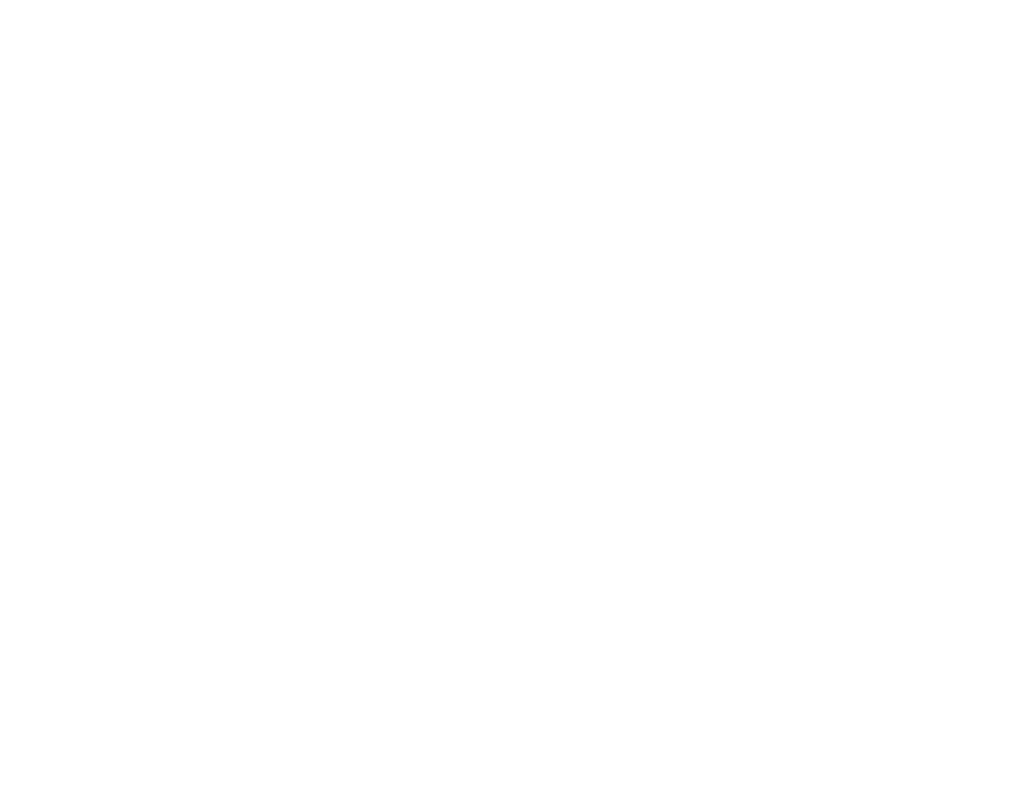
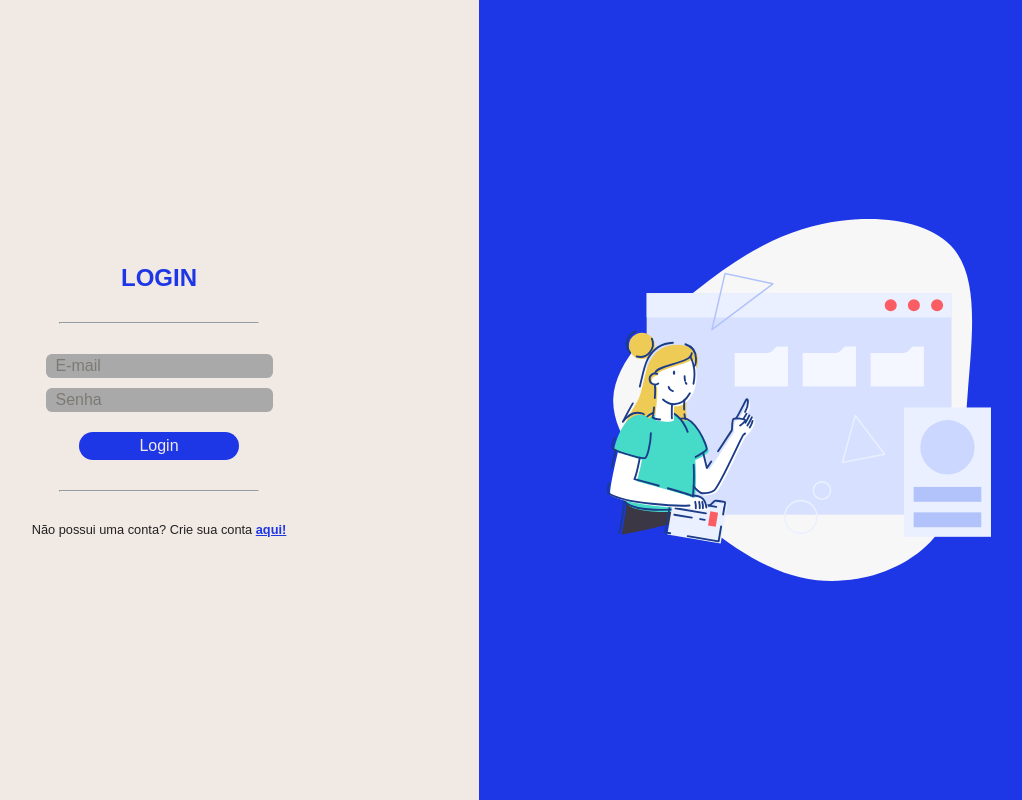
Before and after one commit to Kenzie-Academy-Brasil-Developers/react-entrega-s2-kenzie-hub-natanws, a React (Create React App) app: page /login in a window 1280 px wide. Shown: the whole page, without its empty margins (161-1183 px from the left). Built offline with nearby package versions, Linux system fonts and the light colour scheme.

Commit message:
feat: login page created

```diff
--- /dev/null
+++ b/src/pages/Login/index.jsx
@@ -0,0 +1,71 @@
+import { Container, ImageContainer } from "./styles";
+import * as yup from "yup";
+import { useForm } from "react-hook-form";
+import { yupResolver } from "@hookform/resolvers/yup";
+import Image from "../../assets/drawkit-grape-pack-illustration-1.svg";
+import { Link } from "react-router-dom";
+import { api } from "../../services";
+import { Redirect, useHistory } from "react-router";
+
+export default function Login({ auth, setAuth }) {
+  const schema = yup.object().shape({
+    email: yup.string().required("Campo obrigatório").email("Email inválido"),
+    password: yup
+      .string()
+      .required("Campo obrigatório")
+      .min(6, "Mínimo de 6 digitos"),
+  });
+
+  const {
+    register,
+    handleSubmit,
+    formState: { errors },
+  } = useForm({ resolver: yupResolver(schema) });
+
+  const history = useHistory();
+
+  const submitForm = (data) => {
+    api
+      .post("/sessions", data)
+      .then((response) => {
+        localStorage.setItem(
+          "@KenzieHub:token",
+          JSON.stringify(response.data.token)
+        );
+        localStorage.setItem(
+          "@KenzieHub:id",
+          JSON.stringify(response.data.user.id)
+        );
+        setAuth(true);
+        return history.push("/");
+      })
+      .catch((err) => console.log(err));
+
+    history.push("/");
+  };
+
+  if (auth) {
+    return <Redirect to="/" />;
+  }
+
+  return (
+    <Container>
+      <form onSubmit={handleSubmit(submitForm)}>
+        <label>Login</label>
+        <hr />
+        {!!errors.email?.message && <span>{errors.email.message}</span>}
+        <input placeholder="E-mail" {...register("email")} />
+        {!!errors.password?.message && <span>{errors.password.message}</span>}
+        <input placeholder="Senha" type="password" {...register("password")} />
+        <button type="submit">Login</button>
+        <hr />
+        <span>
+          Não possui uma conta? Crie sua conta <Link to="/signup">aqui!</Link>
+        </span>
+      </form>
+      <ImageContainer>
+        <img src={Image} alt="Imagem de Login" />
+      </ImageContainer>
+    </Container>
+  );
+}
--- /dev/null
+++ b/src/pages/Login/styles.jsx
@@ -0,0 +1,80 @@
+import styled from "styled-components";
+
+export const Container = styled.div`
+  display: flex;
+  justify-content: center;
+  align-items: center;
+  height: 100vh;
+  color: var(--blue);
+
+  form {
+    height: 100%;
+    width: 50%;
+    display: flex;
+    flex-direction: column;
+    align-items: center;
+    justify-content: center;
+    background-color: var(--light-gray);
+
+    label {
+      font-size: 1.5rem;
+      text-transform: uppercase;
+      font-weight: 700;
+    }
+
+    hr {
+      width: 200px;
+      margin-top: 30px;
+      margin-bottom: 30px;
+      background-color: var(--gray);
+    }
+
+    input {
+      margin-bottom: 10px;
+      border-radius: 6px;
+      border: none;
+      background-color: var(--medium-gray);
+      color: var(--black);
+      padding: 3px 10px;
+
+      &::placeholder {
+        color: var(--gray);
+      }
+    }
+
+    button {
+      margin-top: 10px;
+      border: none;
+      border-radius: 15px;
+      padding: 5px 60px;
+      color: var(--light-gray);
+      background-color: var(--blue);
+    }
+
+    span {
+      font-size: 0.8rem;
+      color: var(--black);
+
+      a {
+        font-weight: 900;
+        color: var(--blue);
+        text-decoration: underline;
+      }
+    }
+  }
+`;
+
+export const ImageContainer = styled.div`
+  width: 50%;
+  height: 100%;
+  flex: 1;
+  overflow: hidden;
+  display: flex;
+  justify-content: center;
+  align-items: center;
+  background-color: var(--blue);
+
+  img {
+    width: 60%;
+  }
+`;
--- a/src/routes/index.jsx
+++ b/src/routes/index.jsx
@@ -1,6 +1,7 @@
 import { useEffect, useState } from "react";
 import { Route, Switch } from "react-router";
 import Home from "../pages/Home";
+import Login from "../pages/Login";
 import Signup from "../pages/Signup";
 
 export default function Routes() {
@@ -16,10 +17,13 @@
   return (
     <Switch>
       <Route exact path="/">
-        <Home auth={auth} />
+        <Home auth={auth} setAuth={setAuth} />
       </Route>
-      <Route path="/signup">
+      <Route exact path="/signup">
         <Signup auth={auth} />
+      </Route>
+      <Route exact path="/login">
+        <Login auth={auth} setAuth={setAuth} />
       </Route>
     </Switch>
   );
--- /dev/null
+++ b/src/services/index.jsx
@@ -0,0 +1,5 @@
+import axios from "axios";
+
+export const api = axios.create({
+  baseURL: "https://kenziehub.herokuapp.com",
+});
--- a/src/styles/global.jsx
+++ b/src/styles/global.jsx
@@ -12,8 +12,9 @@
         --blue: #1D36E6;
         --yellow: #F2D319;
         --light-gray: #F1E9E4;
+        --medium-gray: #a9a9a9;
         --gray: #7D7A75;
-        --black: #000000;
+        --black: #222121;
     }
 
     body {
```
